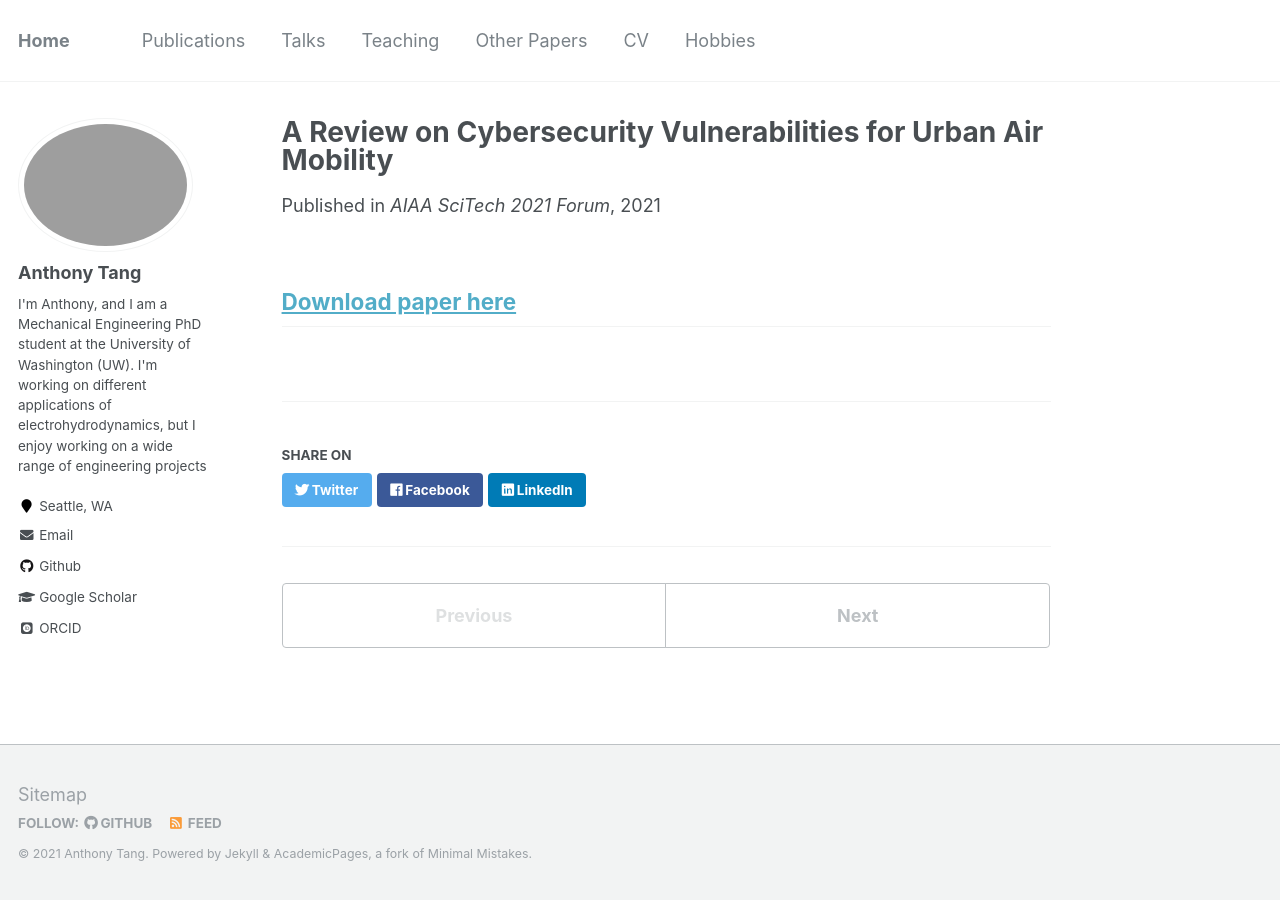
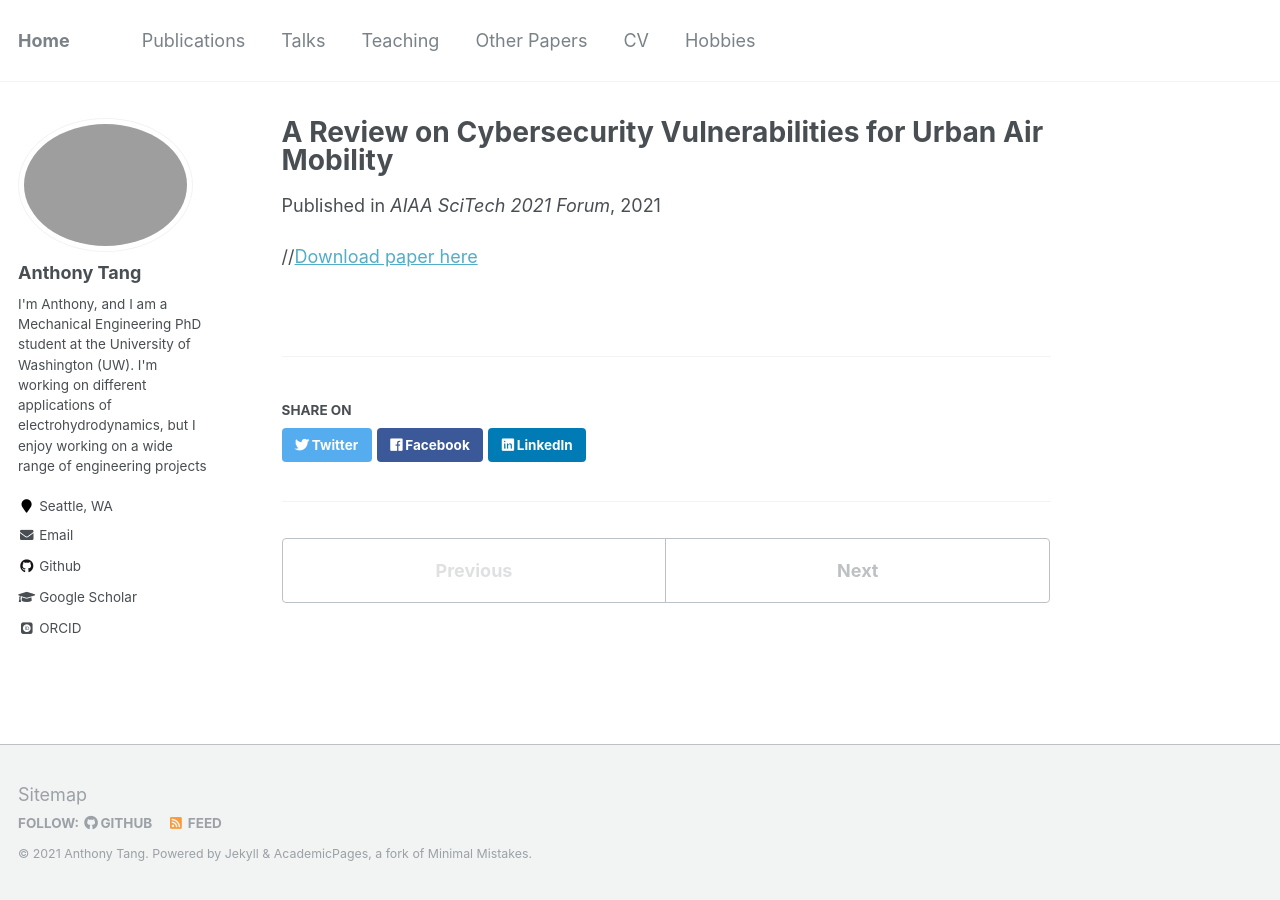
Before and after one commit to antang808/academic, a Jekyll site: the page built from _portfolio/2021-1-4-UAM-cybersecurity.md, in a window 1280 px wide. Built offline with Jekyll 4.4.1, drawn with Linux system fonts in a browser that asks for light colours; some web fonts are replaced.

```diff
--- a/_portfolio/2021-1-4-UAM-cybersecurity.md
+++ b/_portfolio/2021-1-4-UAM-cybersecurity.md
@@ -14,4 +14,4 @@ paperurl: 'https://arc.aiaa.org/doi/abs/10.2514/6.2021-0773'
 
 ---
 
-## [Download paper here](https://github.com/antang808/antang808.github.io/files/6334680/A.Review.of.Cybersecurity.Vulnerabilities.for.UAM.Final.Draft.2.pdf)
+//[Download paper here](https://github.com/antang808/antang808.github.io/files/6334680/A.Review.of.Cybersecurity.Vulnerabilities.for.UAM.Final.Draft.2.pdf)
```
